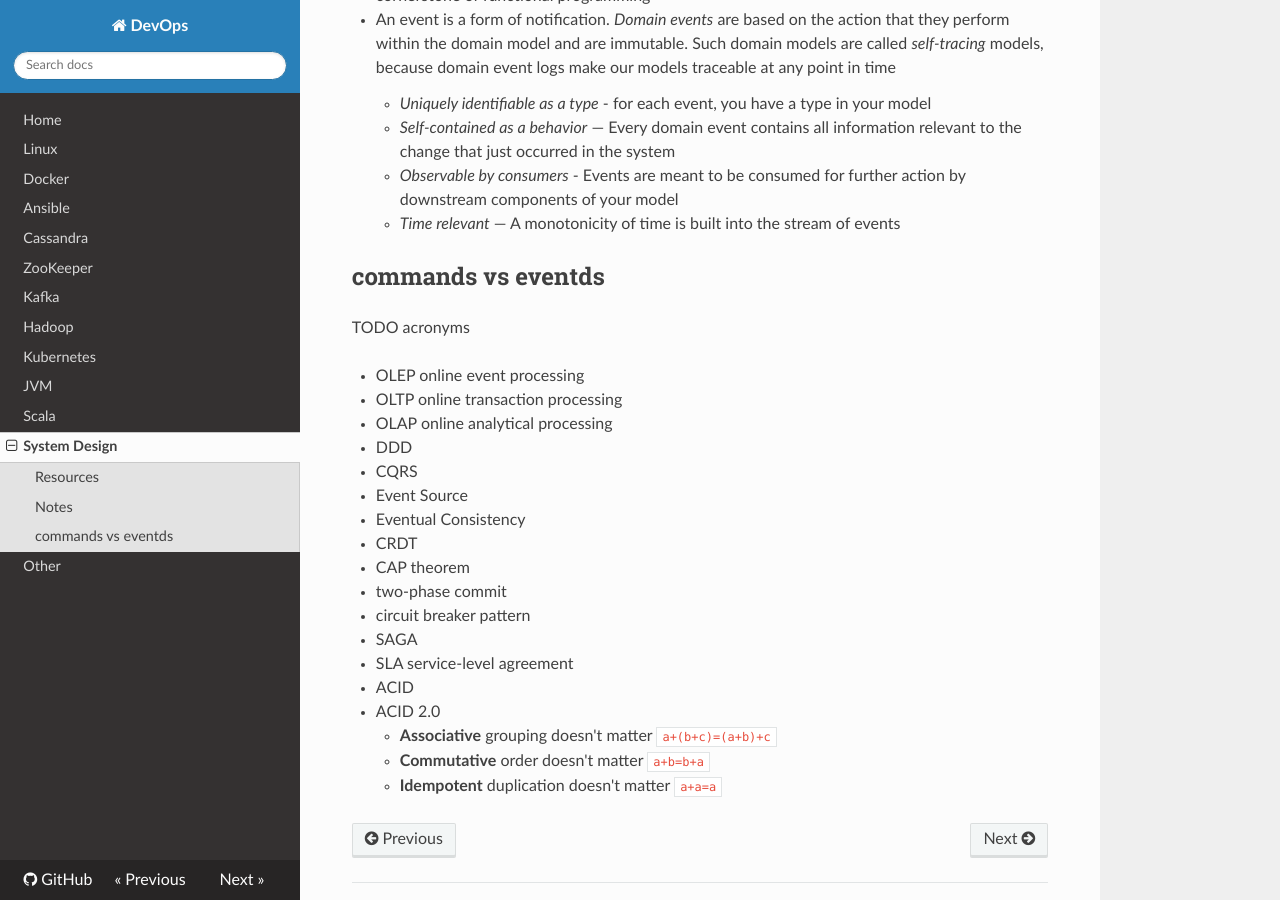
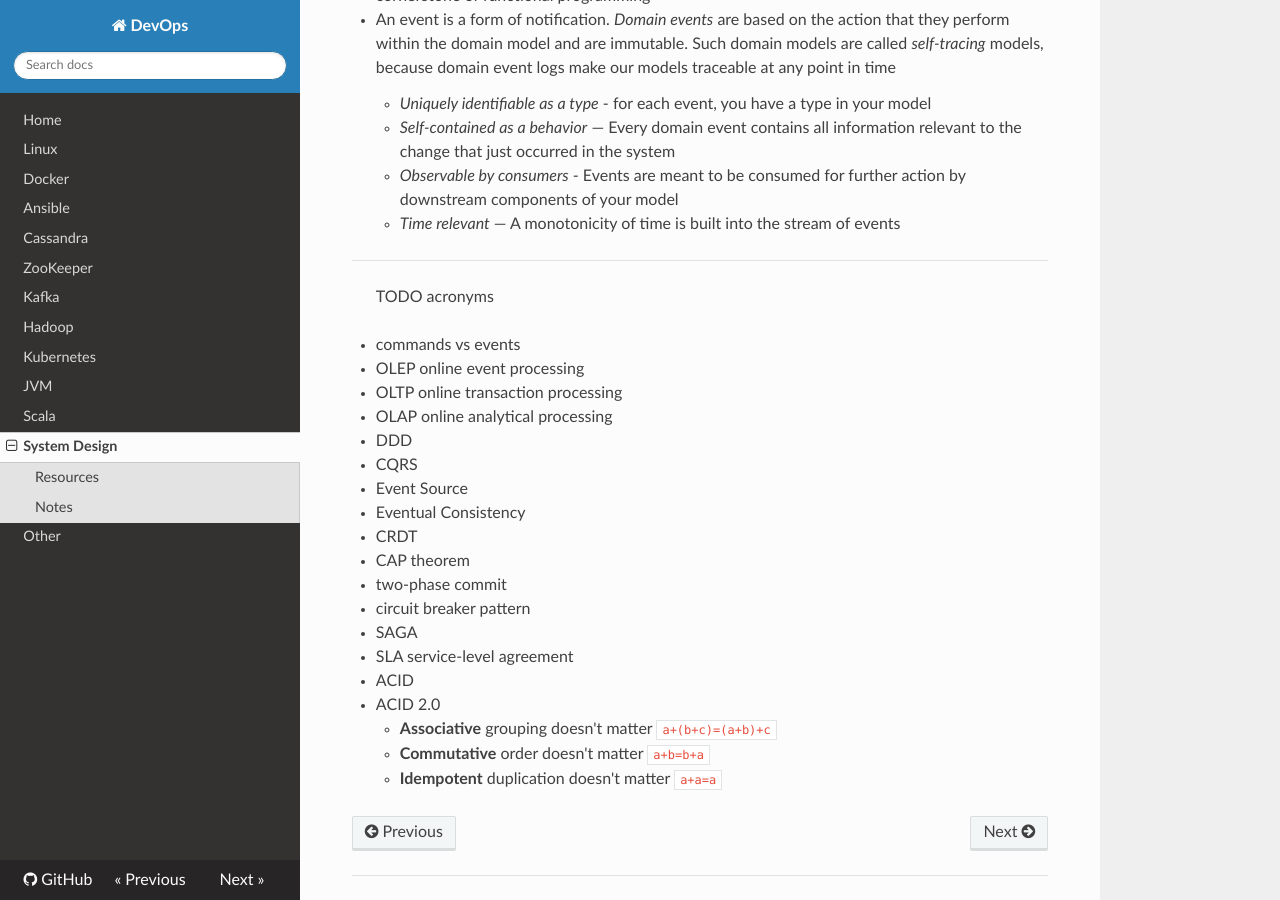
Before and after one commit to niqdev/devops, an MkDocs documentation site: the page built from docs/system-design.md, in a window 1280 px wide and 900 px high, scrolled down 3096 px. Built offline with MkDocs 1.6.1, drawn with Linux system fonts in a browser that asks for light colours; nearby versions of some CDN libraries; old or Windows-style settings are respelled for this version of MkDocs.

Commit message:
doc: update system design

```diff
--- a/docs/system-design.md
+++ b/docs/system-design.md
@@ -97,11 +97,11 @@
     * *Observable by consumers* - Events are meant to be consumed for further action by downstream components of your model
     * *Time relevant* — A monotonicity of time is built into the stream of events
 
-commands vs eventds
 ---
 
-TODO acronyms
+> TODO acronyms
 
+* commands vs events
 * OLEP online event processing
 * OLTP online transaction processing
 * OLAP online analytical processing
```
Also changed, not shown: README.md (+1 -1 lines).
